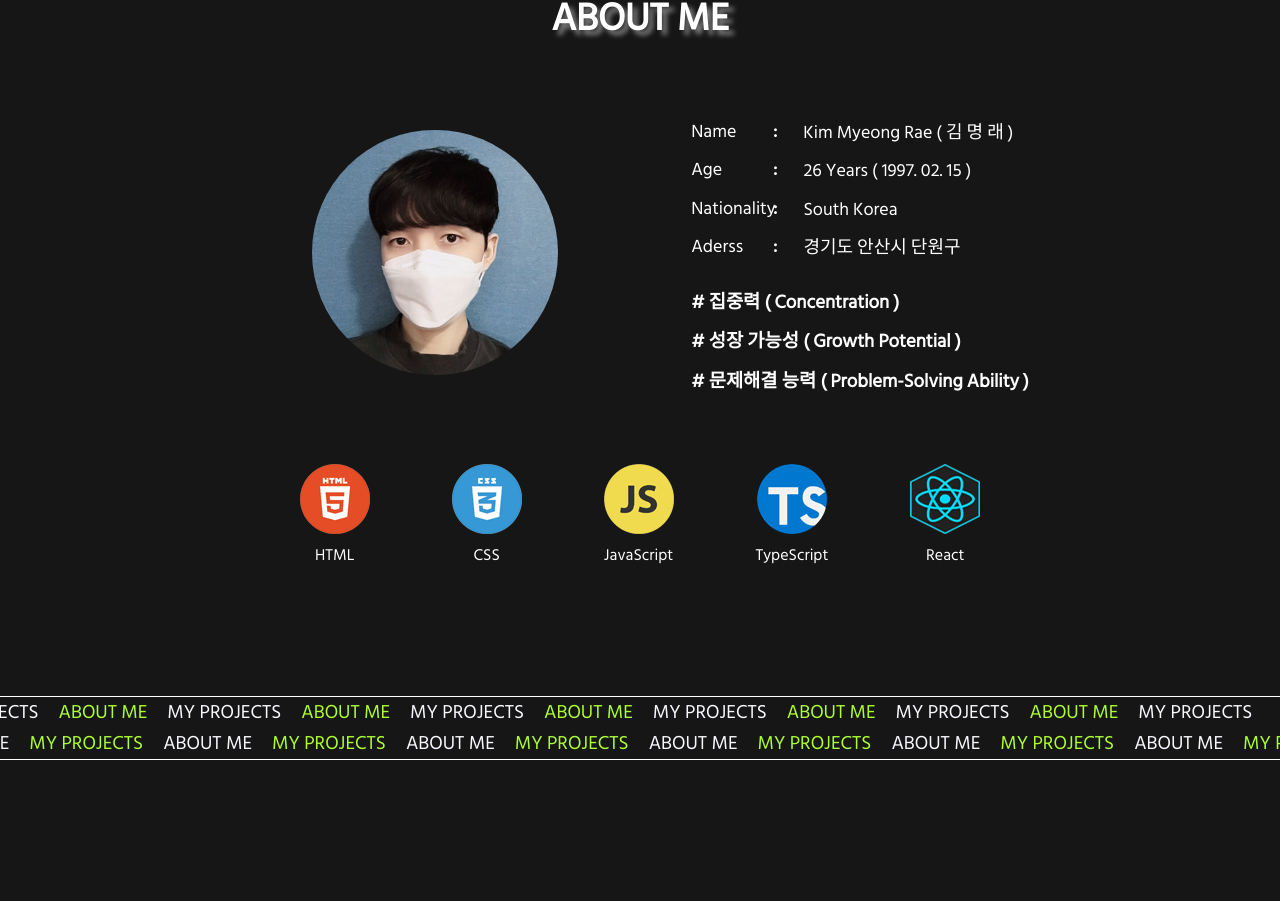
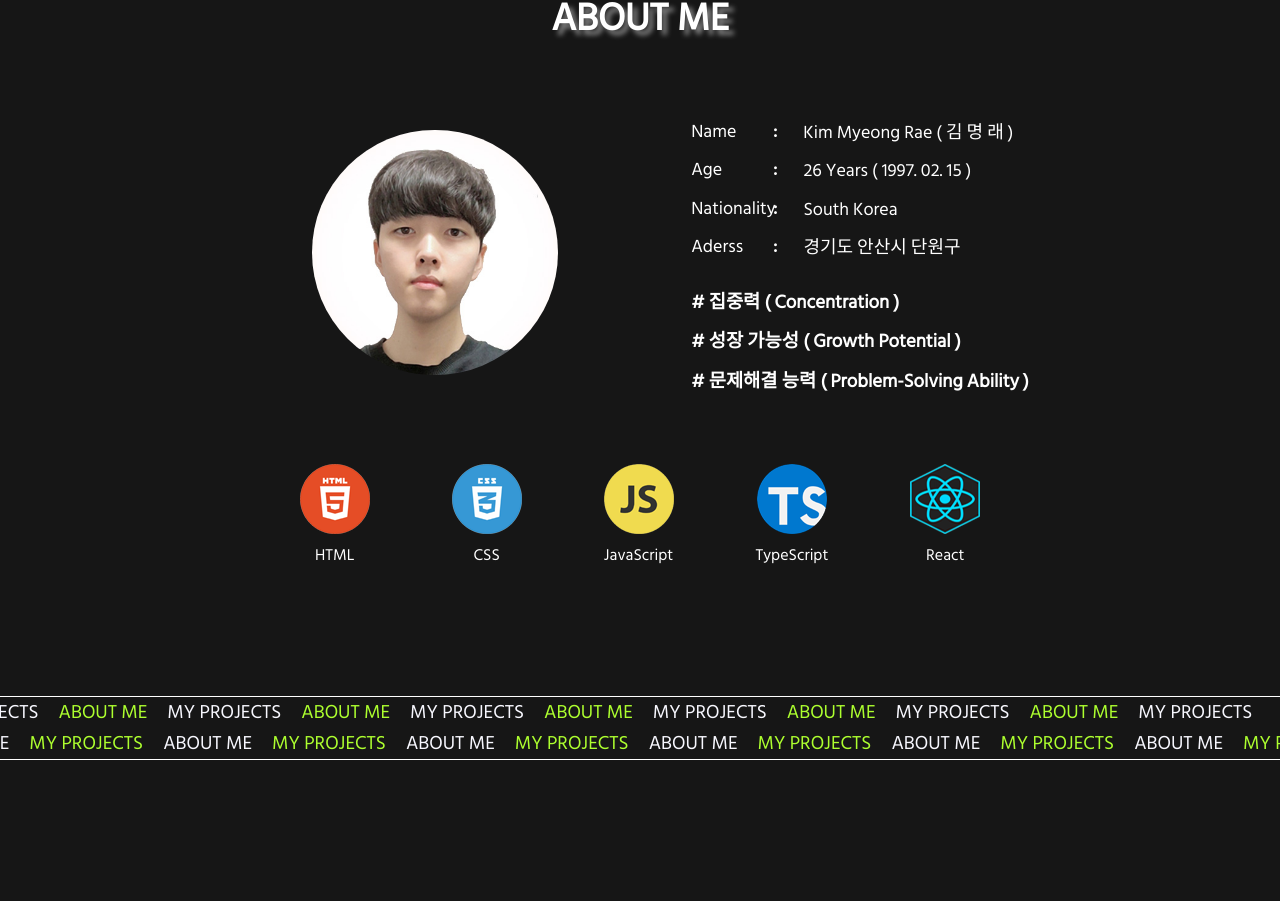
Before and after one commit to irisiris99/portfolio, a React (Create React App) app: page / in a window 1280 px wide. Shown: the part 897-1798 px from the top of the page. Built offline with nearby package versions, Linux system fonts and the light colour scheme.

Commit message:
about image change

```diff
--- a/src/pages/Home.tsx
+++ b/src/pages/Home.tsx
@@ -143,7 +143,7 @@ const AboutContent = forwardRef<any>((props, ref) => {
         </div>
         <div className="profile">
           <div className="profile-img">
-            <img src="imgs/kmr.jpg"></img>
+            <img src="imgs/kmr3.jpg"></img>
           </div>
           <div className="profile-text">
             <div>
```
Also changed, not shown: public/imgs/kmr3.jpg (added).
